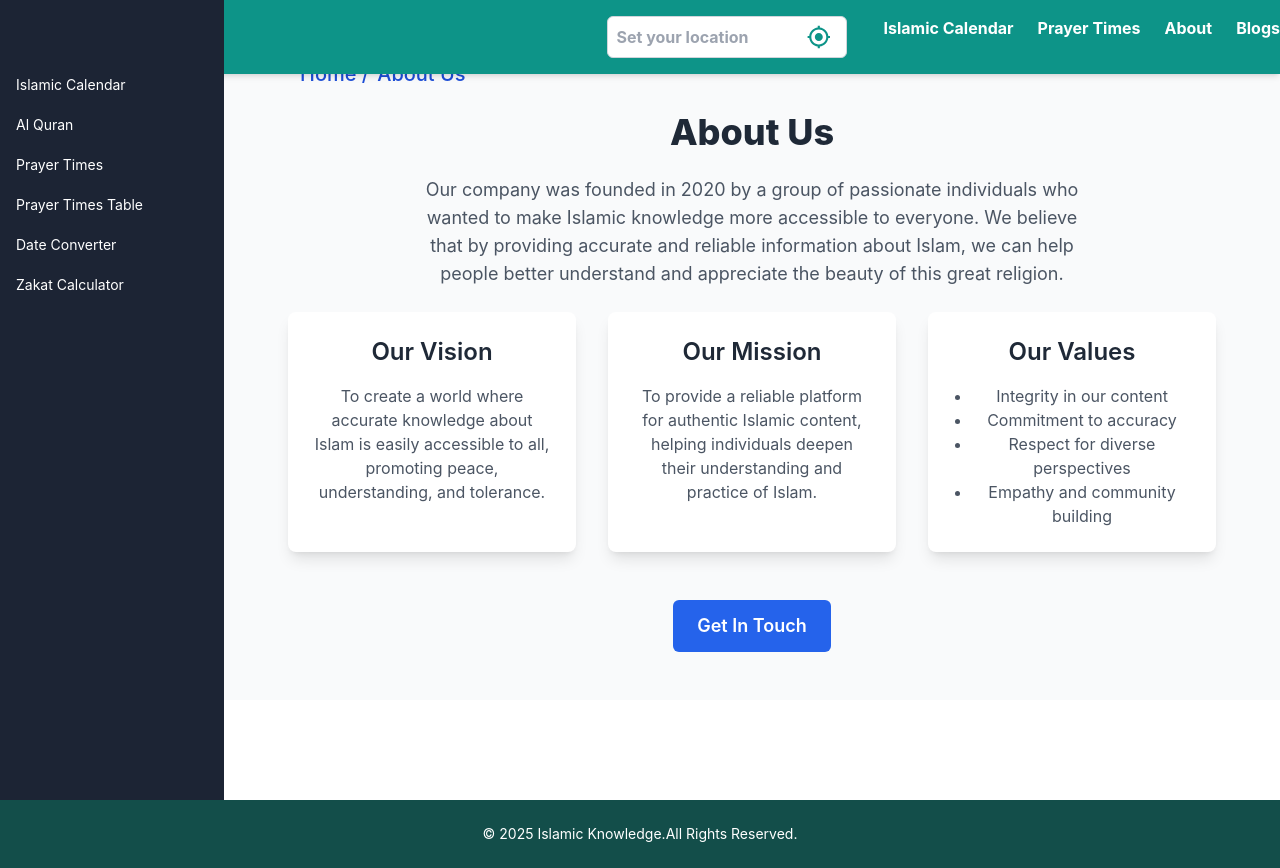
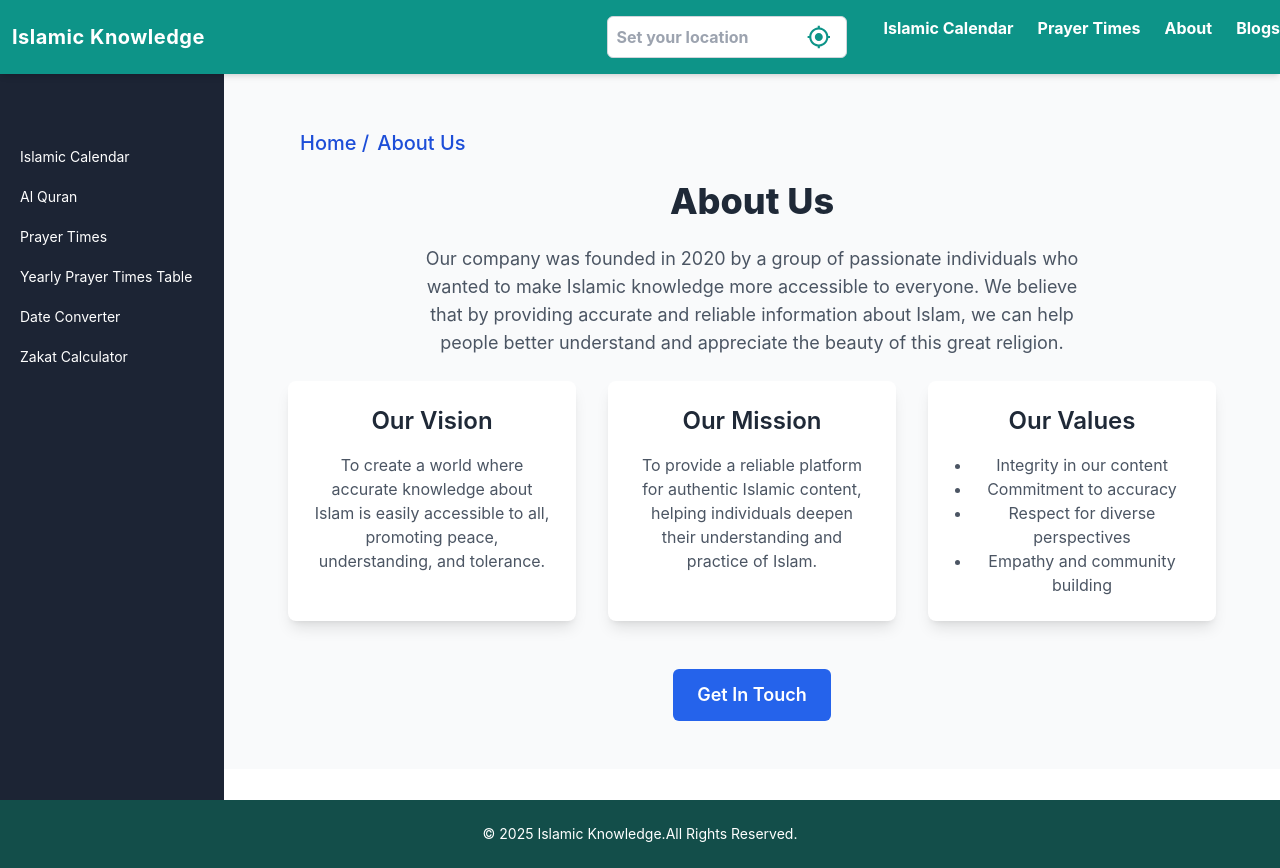
Before and after one commit to somu46/Islamic-calendar, a React (Create React App) app: page /data/about in a window 1280 px wide. Built offline with nearby package versions, Linux system fonts and the light colour scheme.

Commit message:
`Refactor layout and navigation components to adjust for mobile menu and sidebar`

```diff
--- a/src/Components/Layout/DefaultLayout.js
+++ b/src/Components/Layout/DefaultLayout.js
@@ -17,7 +17,7 @@ const DefaultLayout = ({ children }) => {
         <Sidebar sidebarOpen={sidebarOpen} setSidebarOpen={setSidebarOpen} />
 
         {/* Content Area */}
-        <div className="relative flex flex-1 flex-col overflow-y-auto">
+        <div className="relative flex flex-1 flex-col overflow-y-auto mt-[4.3rem]">
   {/* Main Content */}
   <main>
     <div className="mx-auto max-w-screen-2xl">
--- a/src/Components/Navbar/Navbar.js
+++ b/src/Components/Navbar/Navbar.js
@@ -30,7 +30,7 @@ const Navbar = () => {
   };
 
   return (
-    <div className="text-white font-bold top-0 w-full fixed z-50">
+    <div className="text-white font-bold top-0 w-full fixed z-50 mb-3">
       <header className="bg-teal-600 text-white py-4 shadow-md">
         <nav className="container mx-auto flex justify-between items-center">
           {/* Logo */}
@@ -88,14 +88,14 @@ const Navbar = () => {
             </li> */}
           </ul>
 
-          {/* Button */}
+
 
         </nav>
 
         {/* Mobile Menu */}
         {isMenuOpen && (
           <motion.div
-            className={`fixed top-0 left-0 min-h-screen w-[70%] bg-teal-600 z-20`}
+            className={`fixed top-[3.5rem] left-0 min-h-screen w-[95%] bg-teal-600 z-30 mb-5`}
             initial="closed"
             animate={isMenuOpen ? 'open' : 'closed'}
             variants={variants}
@@ -105,11 +105,6 @@ const Navbar = () => {
                 <li>
                   <NavLink to="/" onClick={handleMobileHistory}>
                     Home
-                  </NavLink>
-                </li>
-                <li>
-                  <NavLink to="/data/islamic-calendar" onClick={handleMobileHistory}>
-                    Islamic Calendar
                   </NavLink>
                 </li>
                 <li>
@@ -125,6 +120,39 @@ const Navbar = () => {
                 <li>
                   <NavLink to="#articles" onClick={handleMobileHistory}>
                     Blogs
+                  </NavLink>
+                </li>
+                {/* <hr className="w-[85%] border-1 border-white " /> */}
+                <p className="text-xl text-black mx-auto">Our products</p>
+                <hr className="w-full border-1 border-white " />
+                <li>
+                  <NavLink to="/data/islamic-calendar" onClick={handleMobileHistory}>
+                    Islamic Calendar
+                  </NavLink>
+                </li>
+                <li>
+                  <NavLink to="/data/al-quran" onClick={handleMobileHistory}>
+                  Al Quran
+                  </NavLink>
+                </li>
+                <li>
+                  <NavLink to="/data/prayer-times" onClick={handleMobileHistory}>
+                  Prayer Times
+                  </NavLink>
+                </li>
+                <li>
+                  <NavLink to="/data/prayer-times-table" onClick={handleMobileHistory}>
+                 Yearly Prayer Times Table
+                  </NavLink>
+                </li>
+                <li>
+                  <NavLink to="/data/date-converter" onClick={handleMobileHistory}>
+                  Date Converter
+                  </NavLink>
+                </li>
+                <li>
+                  <NavLink to="/data/zakat-calculator" onClick={handleMobileHistory}>
+                  Zakat Calculator
                   </NavLink>
                 </li>
             {/* <li>
@@ -150,6 +178,7 @@ const Navbar = () => {
                                 </ul>
                               )}
                             </li> */}
+
               </ul>
             </nav>
           </motion.div>
--- a/src/Components/Sidebar/Sidebar.js
+++ b/src/Components/Sidebar/Sidebar.js
@@ -46,7 +46,7 @@ const Sidebar = ({ sidebarOpen, setSidebarOpen }) => {
   return (
     <aside
       ref={sidebar}
-      className={`fixed left-0 top-0 z-50 flex h-screen w-56 flex-col overflow-y-hidden bg-[#1C2434] text-white duration-300 ease-linear lg:static lg:translate-x-0 ${
+      className={`fixed left-0 top-[3rem] z-30 flex h-screen w-56 flex-col overflow-y-hidden bg-[#1C2434] text-white duration-300 ease-linear lg:static lg:translate-x-0 ${
         sidebarOpen ? 'translate-x-0' : '-translate-x-full'
       }`}
     >
@@ -78,7 +78,7 @@ const Sidebar = ({ sidebarOpen, setSidebarOpen }) => {
       </div>
 
       {/* Sidebar Menu */}
-      <div className="no-scrollbar flex flex-col overflow-y-auto px-4 py-4 lg:py-6">
+      <div className="no-scrollbar flex flex-col overflow-y-auto px-5 py-6 lg:py-6 mt-[4.5rem]">
         <nav>
           <ul className="flex flex-col gap-4">
             <li>
@@ -118,7 +118,7 @@ const Sidebar = ({ sidebarOpen, setSidebarOpen }) => {
                   `text-sm hover:text-blue-500 ${isActive ? 'text-blue-500 font-bold' : ''}`
                 }
               >
-                Prayer Times Table
+              Yearly Prayer Times Table
               </NavLink>
             </li>
             <li>
```
Lines whose indentation alone changed are shown as unchanged.
